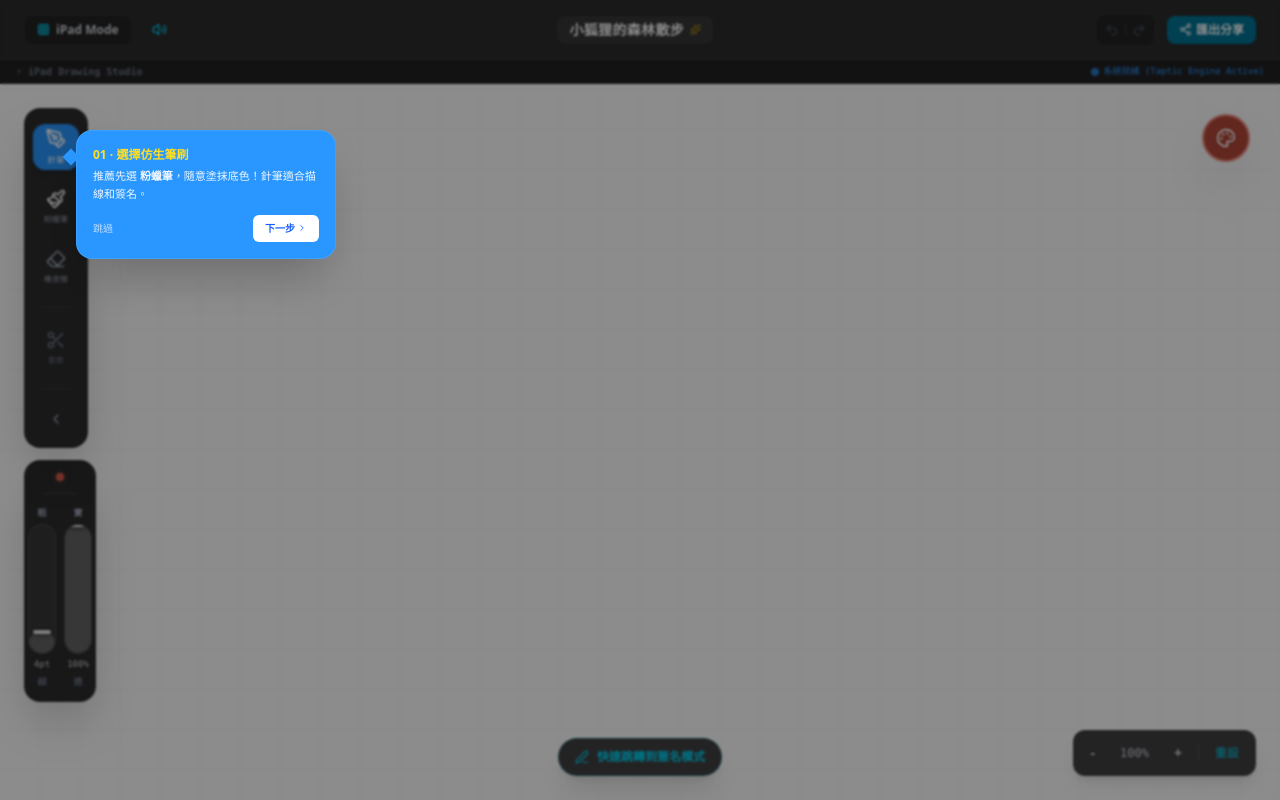
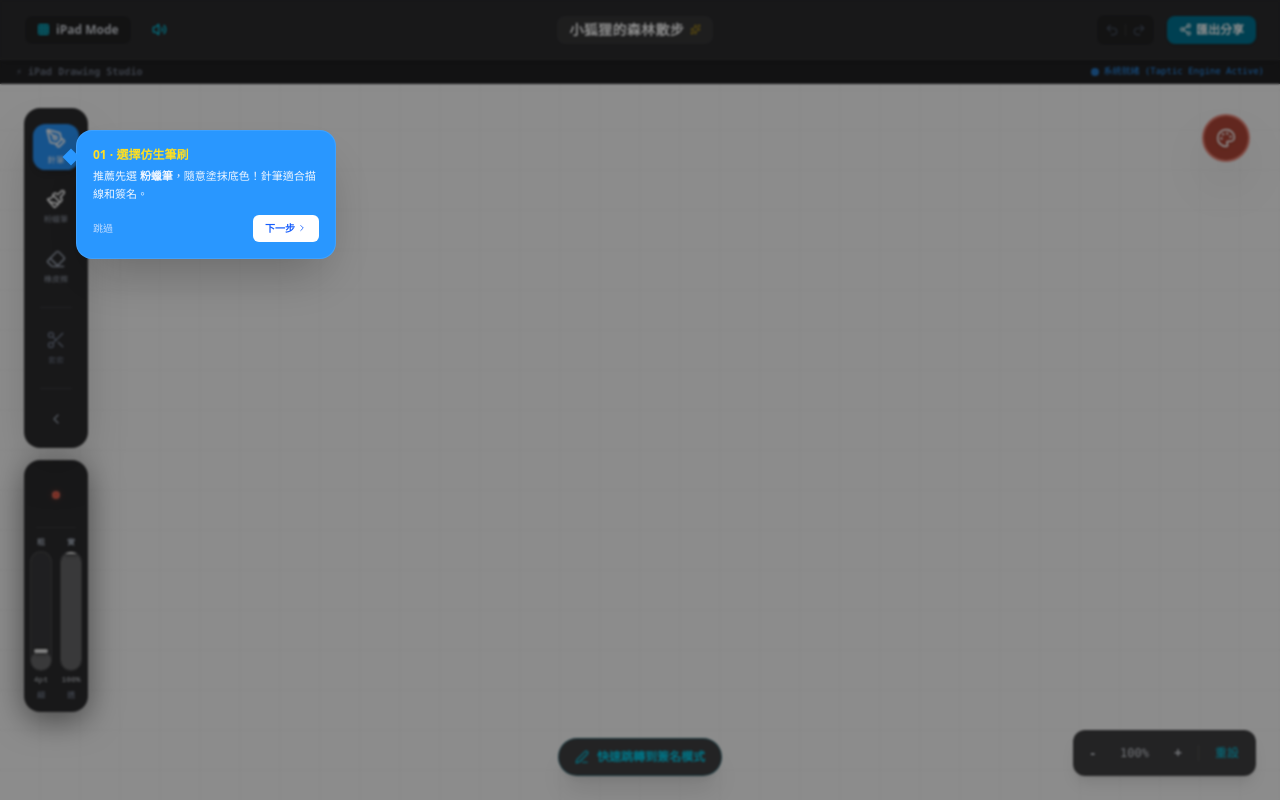
Before and after one commit to meijun-cloud/ipad-drawing-app, a React (Vite) app: page / in a window 1280 px wide. Built offline with nearby package versions, Linux system fonts and the light colour scheme.

Commit message:
Add files via upload

```diff
--- a/src/components/BrushSliderView.tsx
+++ b/src/components/BrushSliderView.tsx
@@ -10,8 +10,13 @@ interface BrushSliderViewProps {
   currentColor: string;
 }
 
+// 固定寬度 = 工具列寬度 64px，扣掉 padding 每個 slider 各 22px
+const PANEL_W = 64;   // 與 ToolbarView w-[64px] 一致
+const SLIDER_W = 22;  // 兩個 slider + gap(8) + px(4*2) = 22+8+22+8 = 60 ≈ 64
+const SLIDER_H = 120; // 軌道高度固定，不受圓點影響
+
 const VerticalSlider: React.FC<{
-  value: number;        // 0.0 ~ 1.0 正規化
+  value: number;
   onChange: (v: number) => void;
   topLabel: string;
   bottomLabel: string;
@@ -24,8 +29,7 @@ const VerticalSlider: React.FC<{
     const track = trackRef.current;
     if (!track) return;
     const rect = track.getBoundingClientRect();
-    const ratio = 1 - Math.max(0, Math.min(1, (clientY - rect.top) / rect.height));
-    onChange(ratio);
+    onChange(1 - Math.max(0, Math.min(1, (clientY - rect.top) / rect.height)));
   }, [onChange]);
 
   const onPointerDown = (e: React.PointerEvent) => {
@@ -48,19 +52,19 @@ const VerticalSlider: React.FC<{
   const fillPct = value * 100;
 
   return (
-    <div className="flex flex-col items-center gap-1 select-none" style={{ width: '28px' }}>
-      {/* 上標籤 */}
-      <span className="text-[9px] font-semibold text-gray-400">{topLabel}</span>
+    <div style={{ display: 'flex', flexDirection: 'column', alignItems: 'center', gap: '3px', width: `${SLIDER_W}px` }}>
+      <span style={{ fontSize: '8px', fontWeight: 600, color: '#9ca3af' }}>{topLabel}</span>
 
-      {/* 滑桿軌道 */}
+      {/* 軌道：固定高度，不依賴外部 */}
       <div
         ref={trackRef}
         style={{
-          width: '28px',
-          height: '130px',
-          background: 'rgba(255,255,255,0.06)',
-          borderRadius: '14px',
-          border: '1px solid rgba(255,255,255,0.08)',
+          width: `${SLIDER_W}px`,
+          height: `${SLIDER_H}px`,
+          flexShrink: 0,
+          background: 'rgba(255,255,255,0.07)',
+          borderRadius: `${SLIDER_W / 2}px`,
+          border: '1px solid rgba(255,255,255,0.09)',
           position: 'relative',
           overflow: 'hidden',
           cursor: 'pointer',
@@ -71,42 +75,32 @@ const VerticalSlider: React.FC<{
         onPointerUp={onPointerUp}
         onPointerCancel={onPointerUp}
       >
-        {/* 填充 */}
         <div style={{
-          position: 'absolute',
-          bottom: 0, left: 0, right: 0,
+          position: 'absolute', bottom: 0, left: 0, right: 0,
           height: `${fillPct}%`,
-          background: 'rgba(255,255,255,0.22)',
-          borderRadius: '14px',
-          transition: 'height 0ms',
+          background: 'rgba(255,255,255,0.24)',
+          borderRadius: `${SLIDER_W / 2}px`,
         }} />
-        {/* 拇指線 */}
         <div style={{
           position: 'absolute',
           bottom: `calc(${fillPct}% - 2px)`,
-          left: '4px', right: '4px',
+          left: '3px', right: '3px',
           height: '4px',
-          background: 'rgba(255,255,255,0.85)',
+          background: 'rgba(255,255,255,0.88)',
           borderRadius: '2px',
           boxShadow: '0 1px 4px rgba(0,0,0,0.5)',
           pointerEvents: 'none',
         }} />
       </div>
 
-      {/* 數值 */}
-      <span className="text-[9px] font-mono text-gray-300">{valueLabel}</span>
-      {/* 下標籤 */}
-      <span className="text-[9px] font-semibold text-gray-500">{bottomLabel}</span>
+      <span style={{ fontSize: '8px', fontFamily: 'monospace', color: '#d1d5db' }}>{valueLabel}</span>
+      <span style={{ fontSize: '8px', fontWeight: 600, color: '#6b7280' }}>{bottomLabel}</span>
     </div>
   );
 };
 
 export const BrushSliderView: React.FC<BrushSliderViewProps> = ({
-  currentTool,
-  brushSettings,
-  setBrushSize,
-  setBrushOpacity,
-  currentColor,
+  currentTool, brushSettings, setBrushSize, setBrushOpacity, currentColor,
 }) => {
   const currentSize = brushSettings[currentTool]?.size ?? 5;
   const currentOpacity = brushSettings[currentTool]?.opacity ?? 1;
@@ -124,30 +118,46 @@ export const BrushSliderView: React.FC<BrushSliderViewProps> = ({
     setBrushOpacity(currentTool, opacity);
   };
 
+  // 圓點大小：固定在 panel 內，不會撐開選單
+  const dotSize = Math.max(6, Math.min(PANEL_W - 16, currentSize * 2));
+
   return (
     <div
-      className={`flex flex-col items-center bg-[#2c2c2e] rounded-2xl border border-white/5 shadow-2xl py-3 px-2 gap-3 transition-opacity ${
-        !isInteractive ? 'opacity-30 pointer-events-none' : ''
-      }`}
-      style={{ width: '72px' }}
+      style={{
+        width: `${PANEL_W}px`,          // ← 固定寬度，與工具列對齊
+        flexShrink: 0,
+        display: 'flex',
+        flexDirection: 'column',
+        alignItems: 'center',
+        background: '#2c2c2e',
+        borderRadius: '16px',
+        border: '1px solid rgba(255,255,255,0.06)',
+        boxShadow: '0 8px 32px rgba(0,0,0,0.5)',
+        padding: '10px 4px',
+        gap: '8px',
+        opacity: isInteractive ? 1 : 0.3,
+        pointerEvents: isInteractive ? 'auto' : 'none',
+      }}
     >
-      {/* 預覽圓點 */}
-      <div
-        className="rounded-full border border-white/10 flex-shrink-0"
-        style={{
-          width: `${Math.max(8, Math.min(40, currentSize * 2))}px`,
-          height: `${Math.max(8, Math.min(40, currentSize * 2))}px`,
+      {/* 預覽圓點：固定容器高度，圓點在裡面縮放，不影響版面 */}
+      <div style={{ width: `${PANEL_W - 16}px`, height: `${PANEL_W - 16}px`, display: 'flex', alignItems: 'center', justifyContent: 'center', flexShrink: 0 }}>
+        <div style={{
+          width: `${dotSize}px`,
+          height: `${dotSize}px`,
+          borderRadius: '50%',
+          flexShrink: 0,
           background: currentTool === 'eraser' ? 'rgba(255,255,255,0.3)' : currentColor,
           opacity: currentOpacity,
-          boxShadow: currentTool !== 'eraser' ? `0 0 6px ${currentColor}66` : undefined,
-        }}
-      />
+          border: '1px solid rgba(255,255,255,0.12)',
+          boxShadow: currentTool !== 'eraser' ? `0 0 6px ${currentColor}55` : undefined,
+        }} />
+      </div>
 
-      {/* 分隔 */}
-      <div className="w-8 h-px bg-white/10" />
+      {/* 分隔線 */}
+      <div style={{ width: '40px', height: '1px', background: 'rgba(255,255,255,0.08)' }} />
 
-      {/* 兩個滑桿並排 */}
-      <div className="flex flex-row gap-2 justify-center">
+      {/* 兩個滑桿並排：總寬 22+8+22=52，加 px4 兩側 = 60 ≤ 64 */}
+      <div style={{ display: 'flex', flexDirection: 'row', gap: '8px', justifyContent: 'center' }}>
         <VerticalSlider
           value={sizeNorm}
           onChange={handleSizeChange}
--- a/src/components/DrawingCanvas.tsx
+++ b/src/components/DrawingCanvas.tsx
@@ -56,19 +56,47 @@ function renderStrokeToCtx(ctx: CanvasRenderingContext2D, stroke: Stroke, dpr: n
       for (let i = 1; i < stroke.points.length; i++) {
         const p0 = stroke.points[i - 1], p1 = stroke.points[i];
         if (stroke.tool === 'pencil') {
-          // 鉛筆：碳粉顆粒
+          // 鉛筆：石墨質感 — 主線 + 極細紋理，清晰即時
           const dist = Math.hypot(p1.x - p0.x, p1.y - p0.y);
-          const steps = Math.max(1, Math.floor(dist / 2));
-          const sz = stroke.size * (0.5 + p1.pressure * 0.6);
-          ctx.fillStyle = stroke.color;
-          for (let s = 0; s <= steps; s++) {
-            const t = s / steps;
-            const px = p0.x + (p1.x - p0.x) * t + (Math.random() * 2 - 1) * sz * 0.4;
-            const py = p0.y + (p1.y - p0.y) * t + (Math.random() * 2 - 1) * sz * 0.4;
-            ctx.save();
-            ctx.globalAlpha = stroke.opacity * (Math.random() * 0.3 + 0.08);
-            ctx.beginPath(); ctx.arc(px, py, Math.random() * 0.5 + 0.2, 0, Math.PI * 2); ctx.fill();
-            ctx.restore();
+          if (dist < 0.5) break;
+          const pr = (p0.pressure + p1.pressure) / 2;
+          const sz = stroke.size * (0.3 + pr * 0.55); // 細筆
+
+          // ① 主線：貝茲平滑，不透明為主
+          const mx = (p0.x + p1.x) / 2, my = (p0.y + p1.y) / 2;
+          ctx.save();
+          ctx.globalAlpha = stroke.opacity * (0.7 + pr * 0.25);
+          ctx.strokeStyle = stroke.color;
+          ctx.lineWidth = sz;
+          ctx.lineCap = 'round';
+          ctx.lineJoin = 'round';
+          ctx.beginPath();
+          ctx.moveTo(p0.x, p0.y);
+          ctx.quadraticCurveTo(p0.x, p0.y, mx, my);
+          ctx.stroke();
+          ctx.restore();
+
+          // ② 石墨邊緣紋理：極少量、極小顆粒，沿線分布
+          if (stroke.size > 1.5) {
+            const steps = Math.max(1, Math.floor(dist / 3));
+            ctx.fillStyle = stroke.color;
+            for (let s = 0; s <= steps; s++) {
+              const t = s / steps;
+              const bx = p0.x + (p1.x - p0.x) * t;
+              const by = p0.y + (p1.y - p0.y) * t;
+              const grainCount = Math.floor(sz * 1.2);
+              for (let g = 0; g < grainCount; g++) {
+                const spread = sz * 0.6;
+                const gx = bx + (Math.random() * 2 - 1) * spread;
+                const gy = by + (Math.random() * 2 - 1) * spread;
+                ctx.save();
+                ctx.globalAlpha = stroke.opacity * (Math.random() * 0.18 + 0.04);
+                ctx.beginPath();
+                ctx.arc(gx, gy, Math.random() * 0.4 + 0.1, 0, Math.PI * 2);
+                ctx.fill();
+                ctx.restore();
+              }
+            }
           }
         } else {
           // 針筆/橡皮擦：平滑線
```
